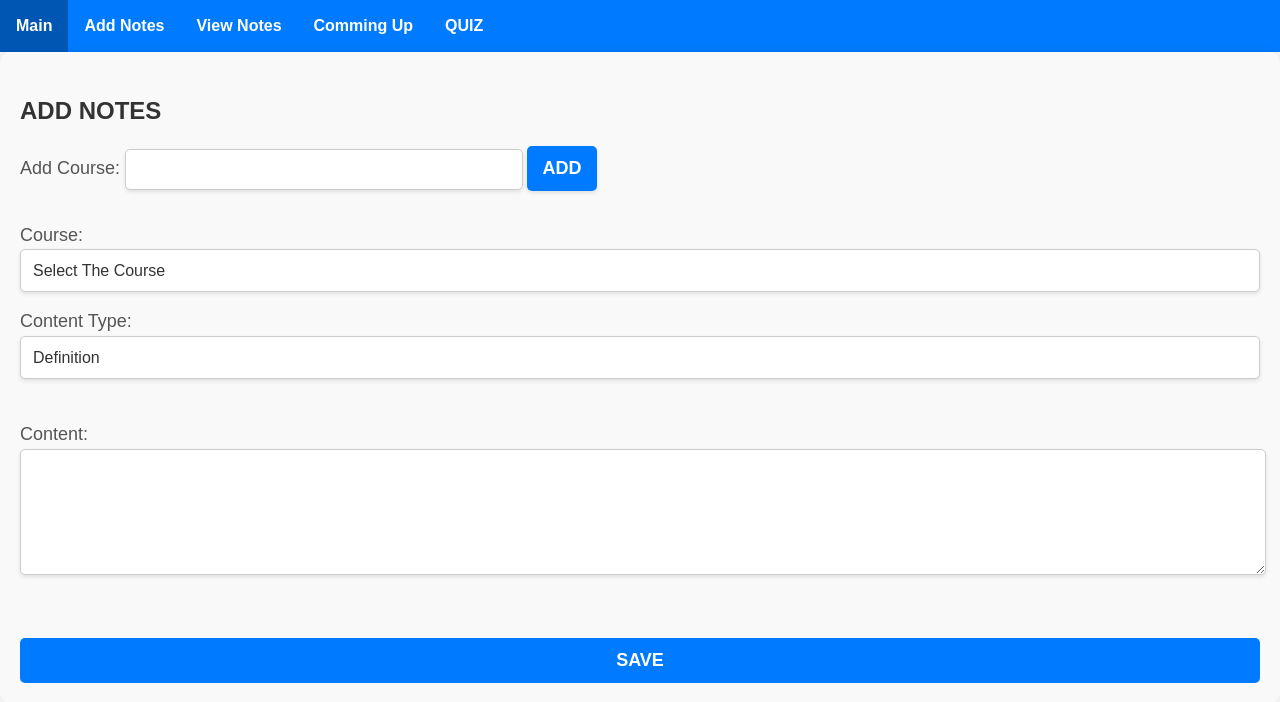
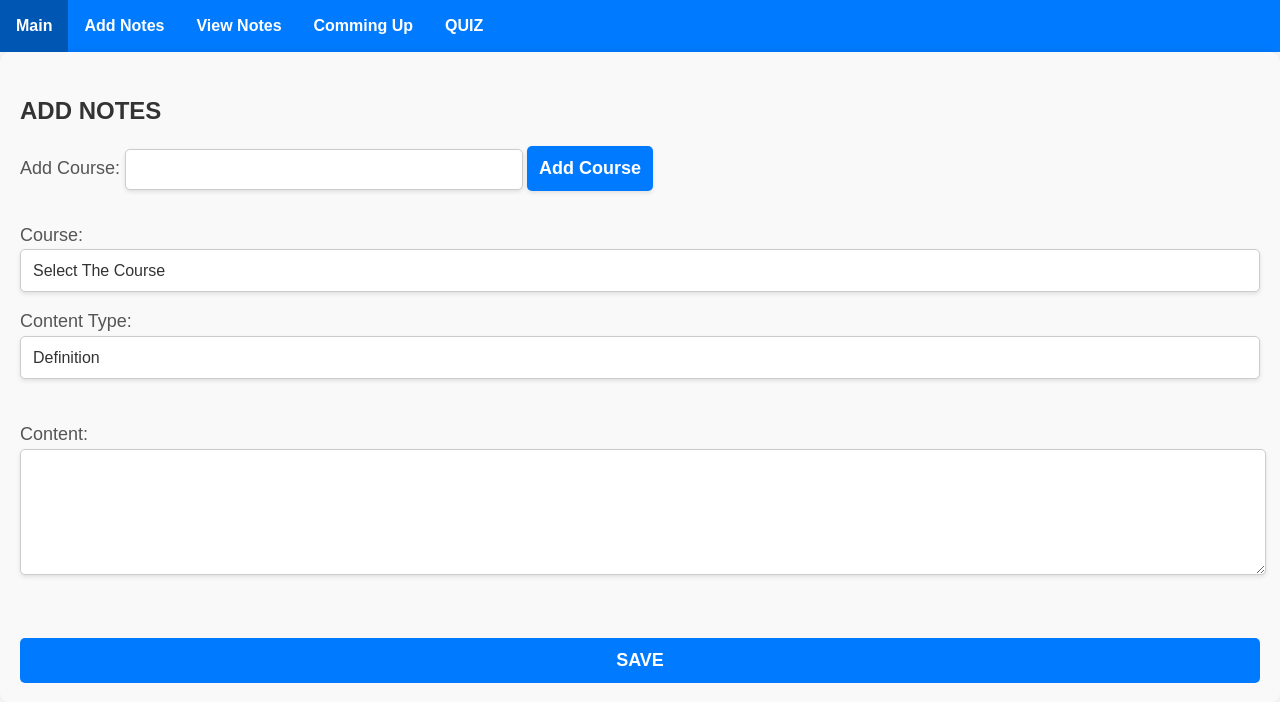
Before and after one commit to shinelee2001/MetaLearner-Flask, a Flask app: page / in a window 1280 px wide. Shown: the part 144-846 px from the top of the page. Run offline with Flask 3, Linux system fonts and the light colour scheme; data comes from the database, SQL or seed files in the repository.

Commit message:
style update

```diff
--- a/static/style.css
+++ b/static/style.css
@@ -106,6 +106,7 @@ body {
     font-size: 18px;
     font-weight: bold;
     transition: background-color 0.3s;
+    width: max-content;
 }
 
 #AddNotes button:hover {
--- a/templates/index.html
+++ b/templates/index.html
@@ -27,7 +27,7 @@
             <form id="addCourseForm">
                 <label for="addCourse">Add Course:</label>
                 <input type="text" id="addCourse" name="addCourse" />
-                <button type="button" onclick="courseAdd()">ADD</button>
+                <button type="button" onclick="courseAdd()">Add Course</button>
             </form>
 
             <form
```
